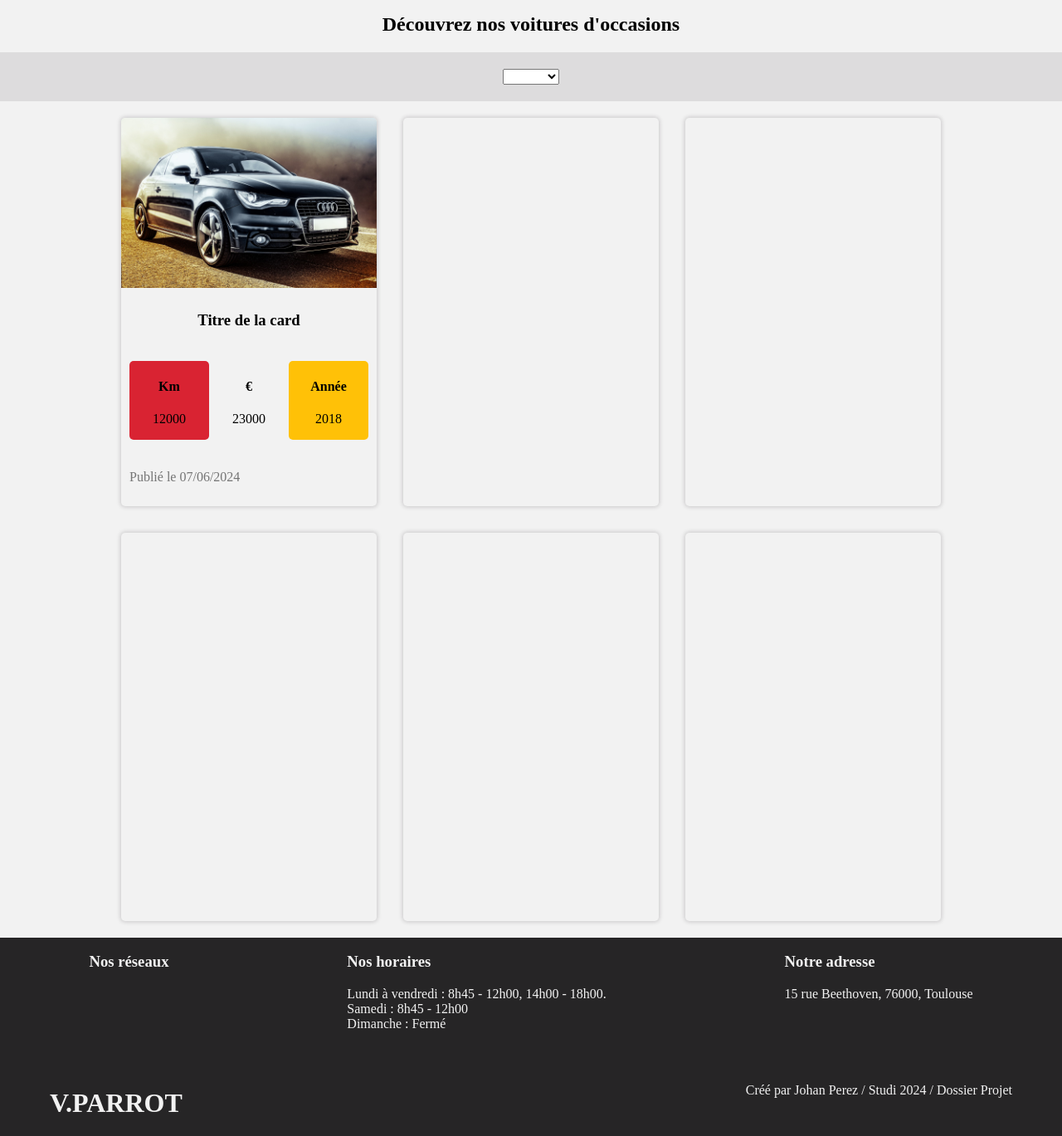
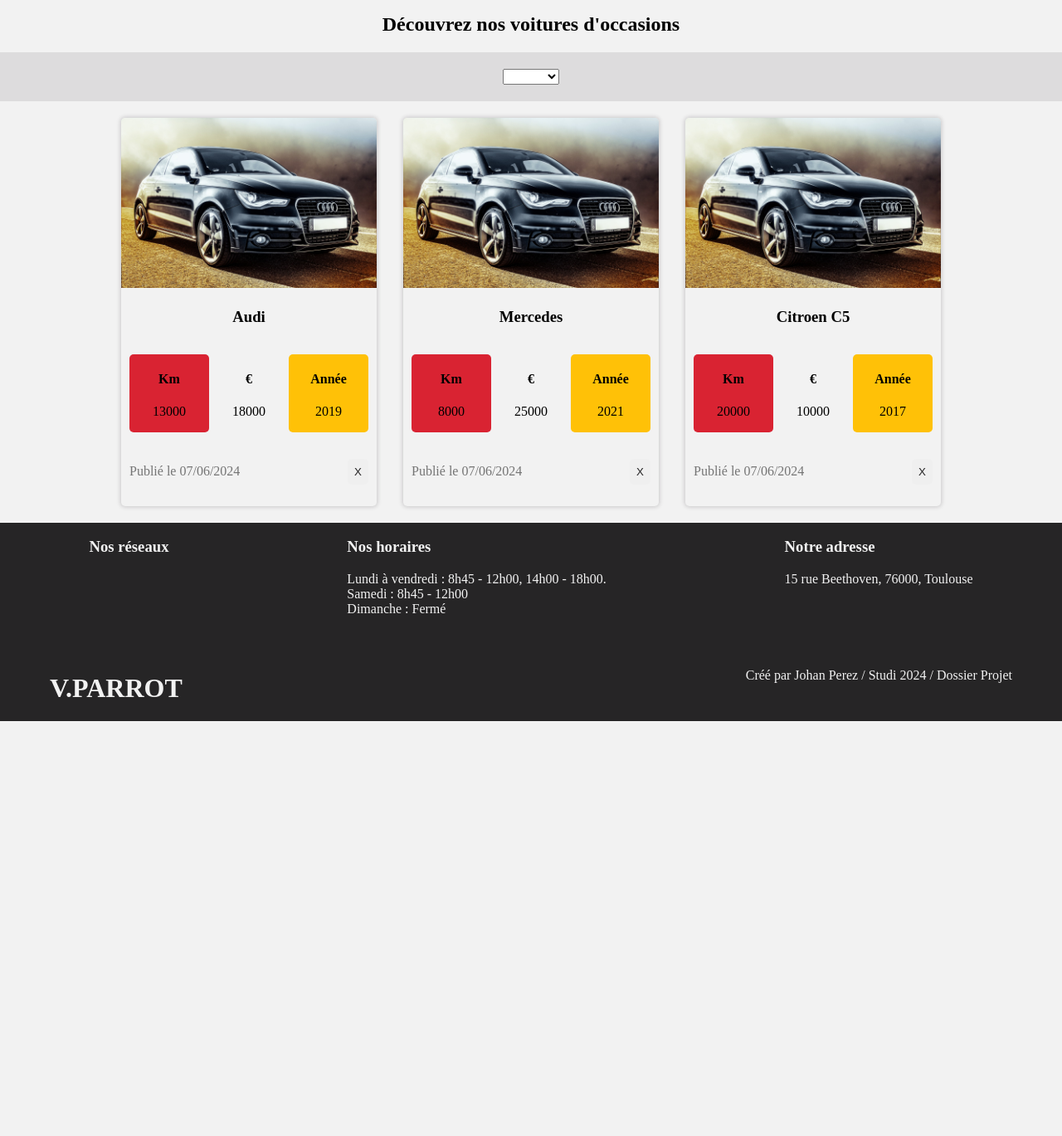
Before and after one commit to QiaoAn05/garage_vparrot, a Symfony app: template templates/second_hand/secondHand.html.twig in a window 1280 px wide. Shown: the part 444-1813 px from the top of the page at 83% size. After the commit the page ends 1313 px from the top, so only its background shows below. Run offline with Twig, Linux system fonts and the light colour scheme; the template is opened without the code that fills it, so the values that code supplies are empty; style sheets or scripts are compiled from the project's sources; some libraries are stand-ins or nearby versions.

Commit message:
add delete on front

```diff
--- a/assets/react/pages/SecondHand.jsx
+++ b/assets/react/pages/SecondHand.jsx
@@ -1,9 +1,30 @@
-import React from 'react';
+import React, { useState } from 'react';
 import Header from '../components/Header';
 import Footer from '../components/Footer';
 import CarTest from '../../images/car-test.jpg'
 
 export default function SecondHand() {
+    // state (état, données)
+    const [cars, setCars] = useState([
+        { id: 1, name: 'Audi', km: '13000', year: '2019', price: 18000},
+        { id: 2, name: 'Mercedes', km: '8000', year: '2021', price: 25000},
+        { id: 3, name: 'Citroen C5', km: '20000', year: '2017', price: 10000}
+    ])
+
+    // comportements
+
+    const handleDelete = (id) => {
+        //1. copie du state
+        const carsCopy = [...cars];
+
+        //2. manipuler la copie du state
+        const carsCopyUpdated = carsCopy.filter(car => car.id !== id);
+
+        //3. modifier le state avec le setter
+        setCars(carsCopyUpdated);
+    }
+
+    // affichage (render)
     return (
         <>
         <Header/>
@@ -40,21 +61,23 @@ export default function SecondHand() {
                 </select>
             </section>
             <section className='cards-container'>
-            <div className='card'>
-                <img src={CarTest} alt="image de la card" />
-                <h3>Titre de la card</h3>
-                <div className='card-infos'>
-                    <div className='card-km'><h4>Km</h4><p>12000</p></div>
-                    <div className='card-price'><h4>€</h4><p>23000</p></div>
-                    <div className='card-year'><h4>Année</h4><p>2018</p></div>
-                </div>
-                <p className='card-publishedAt'>Publié le 07/06/2024</p>
-            </div>
-            <div className='card'></div>
-            <div className='card'></div>
-            <div className='card'></div>
-            <div className='card'></div>
-            <div className='card'></div>
+                {cars.length === 0 ? (
+                        <p>Il n'y a aucune voiture en vente pour le moment.</p>
+                    ) : (
+                    cars.map((car)=>(
+                        <div key={car.id} className='card'>
+                            <img src={CarTest} alt="image de la card" />
+                            <h3>{car.name}</h3>
+                            <div className='card-infos'>
+                                <div className='card-km'><h4>Km</h4><p>{car.km}</p></div>
+                                <div className='card-price'><h4>€</h4><p>{car.price}</p></div>
+                                <div className='card-year'><h4>Année</h4><p>{car.year}</p></div>
+                            </div>
+                            <p className='card-publishedAt'>Publié le 07/06/2024<span className='delUp-card'><button onClick={()=>handleDelete(car.id)}>X</button></span></p>
+
+                        </div>
+                    ))
+                )}
             </section>
         </main>
         <Footer/>
--- a/assets/styles/secondHand.css
+++ b/assets/styles/secondHand.css
@@ -65,4 +65,19 @@ img {
 
 .card-publishedAt {
     color: #757575;
+    display: flex;
+    align-items: center;
+    justify-content: space-between;
 }
+
+.delUp-card button {
+    padding: 0.5rem;
+    border: none;
+    color: #262526;
+    border-radius: 5px;
+}
+
+.delUp-card button:hover {
+    background-color: #D92332;
+    color: #F2F2F2;
+}
```
